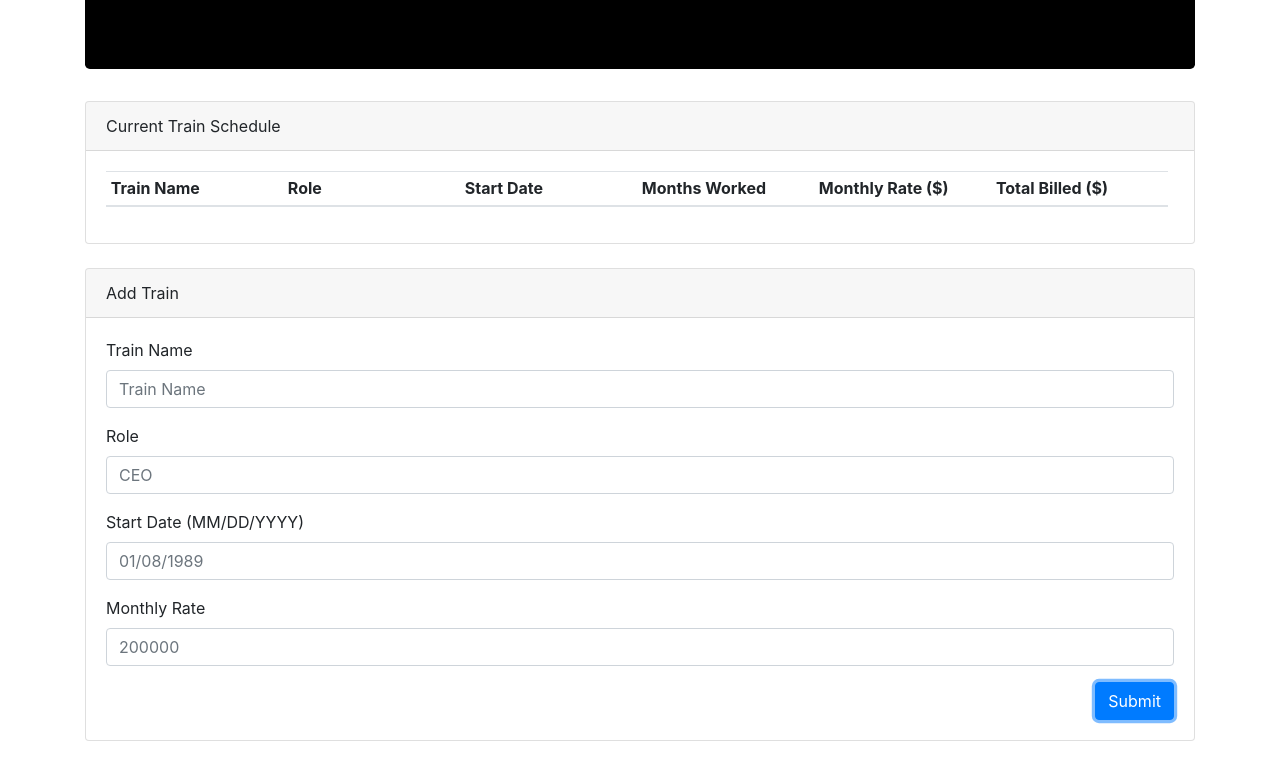
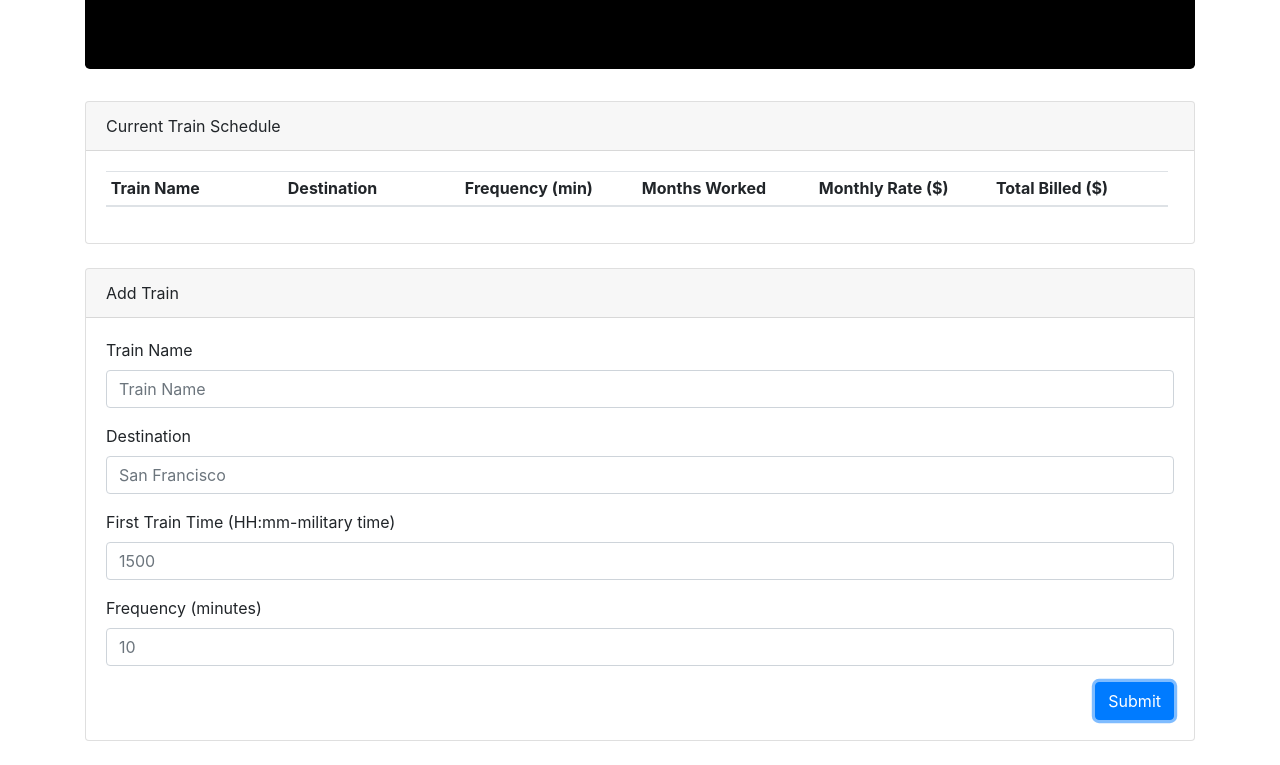
Before and after one commit to canjohn1905/Train-Scheduler, a plain HTML site: page index.html in a window 1280 px wide. Both pictures are taken after typing "Sample", "Sample", "Sample", "Sample" into the empty fields and a click on the button "Submit". Shown: the part 157-922 px from the top of the page. Drawn offline with nearby package versions, Linux system fonts and the light colour scheme; no server answers.

Commit message:
updatevar

```diff
--- a/app.js
+++ b/app.js
@@ -20,16 +20,16 @@ var firebaseConfig = {
 
     // Grabs user input
     var trainName = $("#train-name-input").val().trim();
-    var empRole = $("#role-input").val().trim();
-    var empStart = moment($("#start-input").val().trim(), "MM/DD/YYYY").format("X");
-    var empRate = $("#rate-input").val().trim();
+    var destination = $("#Destination-input").val().trim();
+    var firstTrainTime = moment($("#time-input").val().trim(), "HH:mm").format("X");
+    var frequency = $("#frequency-input").val().trim();
 
     // Creates local "temporary" object for holding employee data
     var newEmp = {
-      name: trainName,
-      role: empRole,
-      start: empStart,
-      rate: empRate
+      trainName: trainName,
+      destination: destination,
+      firstTrainTime: firstTrainTime,
+      frequency: frequency
     };
 
     // Uploads employee data to the database
@@ -45,9 +45,9 @@ var firebaseConfig = {
 
     // Clears all of the text-boxes
     $("#train-name-input").val("");
-    $("#role-input").val("");
-    $("#start-input").val("");
-    $("#rate-input").val("");
+    $("#Destination-input").val("");
+    $("#time-input").val("");
+    $("#frequency-input").val("");
   });
 
   // 3. Create Firebase event for adding employee to the database and a row in the html when a user adds an entry
@@ -55,36 +55,38 @@ var firebaseConfig = {
     console.log(childSnapshot.val());
 
     // Store everything into a variable.
-    var empName = childSnapshot.val().name;
-    var empRole = childSnapshot.val().role;
-    var empStart = childSnapshot.val().start;
-    var empRate = childSnapshot.val().rate;
+    var trainName = childSnapshot.val().trainName;
+    var destination = childSnapshot.val().destination;
+    var firstTrainTime = childSnapshot.val().firstTrainTime;
+    var frequency = childSnapshot.val().frequency;
 
     // Employee Info
-    console.log(empName);
-    console.log(empRole);
-    console.log(empStart);
-    console.log(empRate);
+    console.log(trainName);
+    console.log(destination);
+    console.log(firstTrainTime);
+    console.log(frequency);
 
     // Prettify the employee start
-    var empStartPretty = moment.unix(empStart).format("MM/DD/YYYY");
+    var empStartPretty = moment.unix(firstTrainTime).format("MM/DD/YYYY");
 
     // Calculate the months worked using hardcore math
     // To calculate the months worked
-    var empMonths = moment().diff(moment(empStart, "X"), "months");
+    var empMonths = moment().diff(moment(firstTrainTime, "X"), "months");
     console.log(empMonths);
 
     // Calculate the total billed rate
-    var empBilled = empMonths * empRate;
+    var empBilled = empMonths * frequency;
     console.log(empBilled);
+
+    //do the calculation here
 
     // Create the new row
     var newRow = $("<tr>").append(
-      $("<td>").text(empName),
-      $("<td>").text(empRole),
+      $("<td>").text(trainName),
+      $("<td>").text(destination),
       $("<td>").text(empStartPretty),
       $("<td>").text(empMonths),
-      $("<td>").text(empRate),
+      $("<td>").text(frequency),
       $("<td>").text(empBilled)
     );
 
--- a/index.html
+++ b/index.html
@@ -51,8 +51,8 @@
                             <thead>
                                 <tr>
                                     <th scope="col">Train Name</th>
-                                    <th scope="col">Role</th>
-                                    <th scope="col">Start Date</th>
+                                    <th scope="col">Destination</th>
+                                    <th scope="col">Frequency (min)</th>
                                     <th scope="col">Months Worked</th>
                                     <th scope="col">Monthly Rate ($)</th>
                                     <th scope="col">Total Billed ($)</th>
@@ -80,16 +80,16 @@
                                 <input class="form-control" id="train-name-input" placeholder="Train Name" type="text">
                             </div>
                             <div class="form-group">
-                                <label for="role-input">Role</label>
-                                <input class="form-control" id="role-input" placeholder="CEO" type="text">
+                                <label for="Destination-input">Destination</label>
+                                <input class="form-control" id="Destination-input" placeholder="San Francisco" type="text">
                             </div>
                             <div class="form-group">
-                                <label for="start-input">Start Date (MM/DD/YYYY)</label>
-                                <input class="form-control" id="start-input" placeholder="01/08/1989" type="text">
+                                <label for="time-input">First Train Time  (HH:mm-military time)</label>
+                                <input class="form-control" id="time-input" placeholder="1500" type="text">
                             </div>
                             <div class="form-group">
-                                <label for="rate-input">Monthly Rate</label>
-                                <input class="form-control" id="rate-input" placeholder="200000" type="text">
+                                <label for="frequency-input">Frequency (minutes)</label>
+                                <input class="form-control" id="frequency-input" placeholder="10" type="text">
                             </div>
                             <button class="btn btn-primary float-right" id="add-employee-btn">Submit</button>
                         </form>
```
